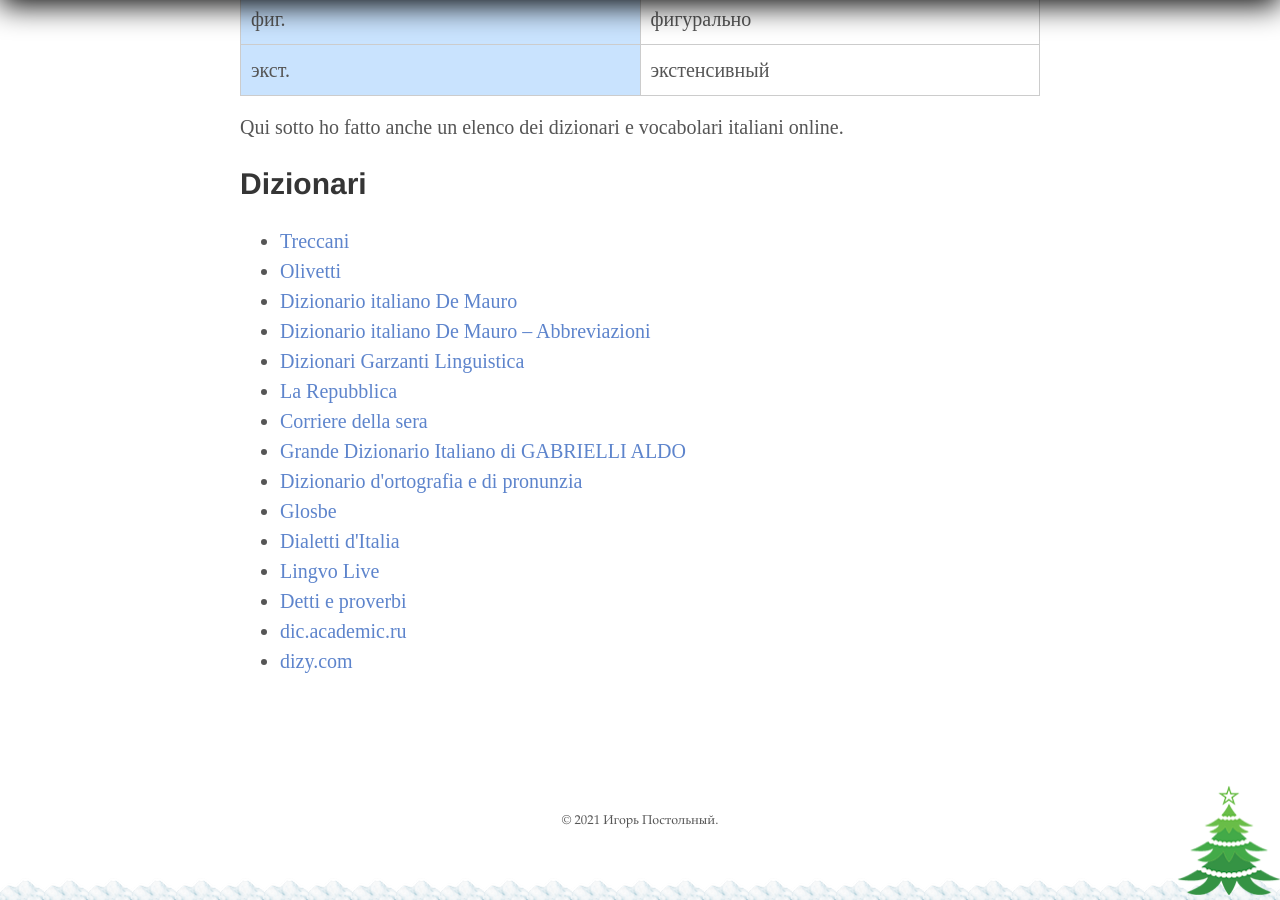
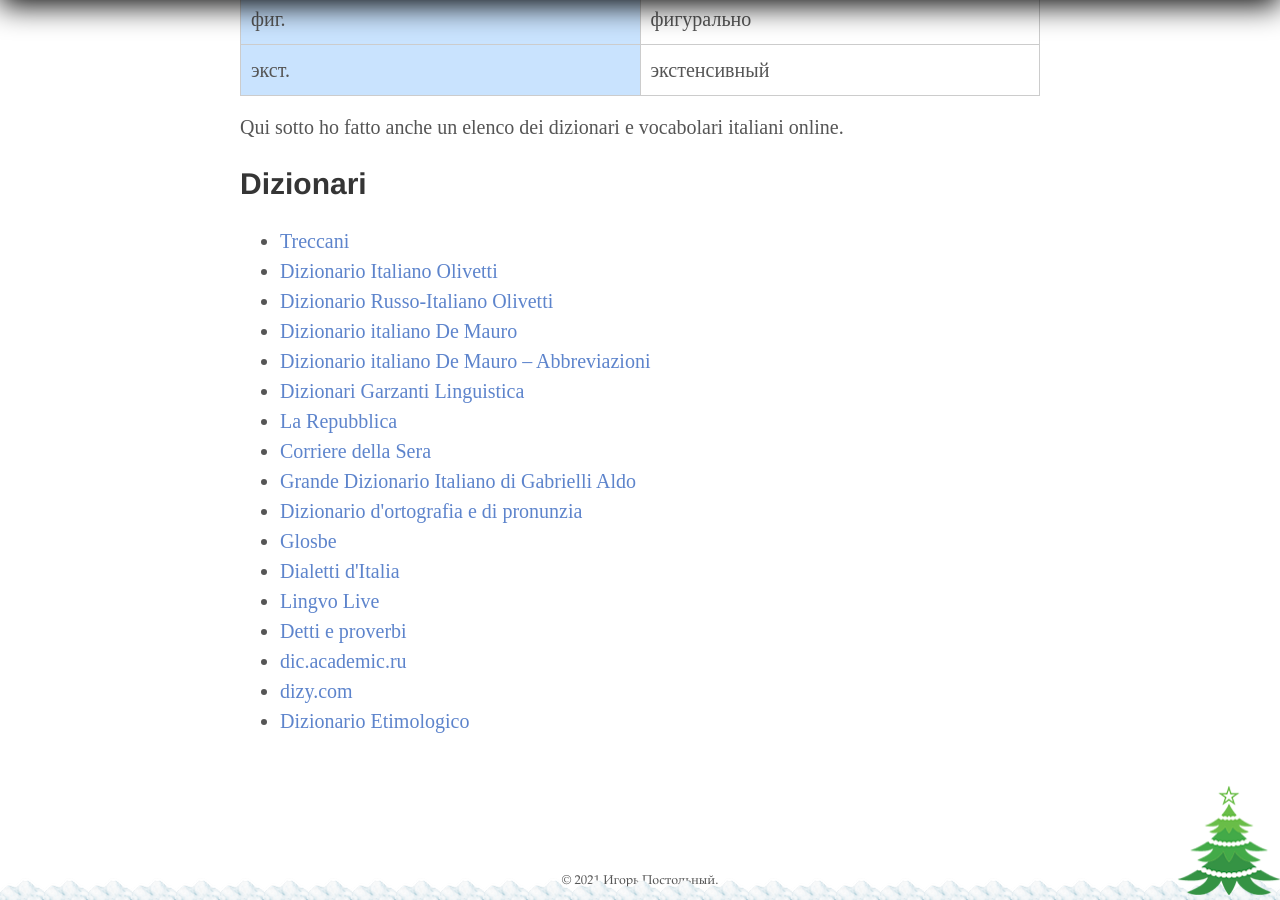
Before and after one commit to postolny/postolny.github.io, a Jekyll site: the page built from _pages/abbreviazioni.md, in a window 1280 px wide and 900 px high, scrolled down 7650 px. Built offline with Jekyll 4.4.1, drawn with Linux system fonts in a browser that asks for light colours.

Commit message:
Add files via upload

```diff
--- a/_pages/abbreviazioni.md
+++ b/_pages/abbreviazioni.md
@@ -143,13 +143,14 @@
 ## Dizionari
 
 * [Treccani](https://www.treccani.it/)
-* [Olivetti](https://www.dizionario-italiano.it/)
+* [Dizionario Italiano Olivetti](https://www.dizionario-italiano.it/)
+* [Dizionario Russo-Italiano Olivetti](https://www.dizionario-russo.com/dizionario-russo-italiano.php)
 * [Dizionario italiano De Mauro](https://dizionario.internazionale.it/)
 * [Dizionario italiano De Mauro – Abbreviazioni](https://dizionario.internazionale.it/abbreviazioni)
 * [Dizionari Garzanti Linguistica](https://www.garzantilinguistica.it/)
 * [La Repubblica](https://dizionari.repubblica.it/italiano.html)
-* [Corriere della sera](https://dizionari.corriere.it/)
-* [Grande Dizionario Italiano di GABRIELLI ALDO](https://www.grandidizionari.it/dizionario_italiano.aspx)
+* [Corriere della Sera](https://dizionari.corriere.it/)
+* [Grande Dizionario Italiano di Gabrielli Aldo](https://www.grandidizionari.it/dizionario_italiano.aspx)
 * [Dizionario d'ortografia e di pronunzia](http://www.dizionario.rai.it/)
 * [Glosbe](https://ru.glosbe.com/it/ru)
 * [Dialetti d'Italia](https://www.dialettando.com/)
@@ -157,3 +158,4 @@
 * [Detti e proverbi](https://dettieproverbi.it/)
 * [dic.academic.ru](https://dic.academic.ru/)
 * [dizy.com](https://www.dizy.com/)
+* [Dizionario Etimologico](https://www.etimo.it/)
```
